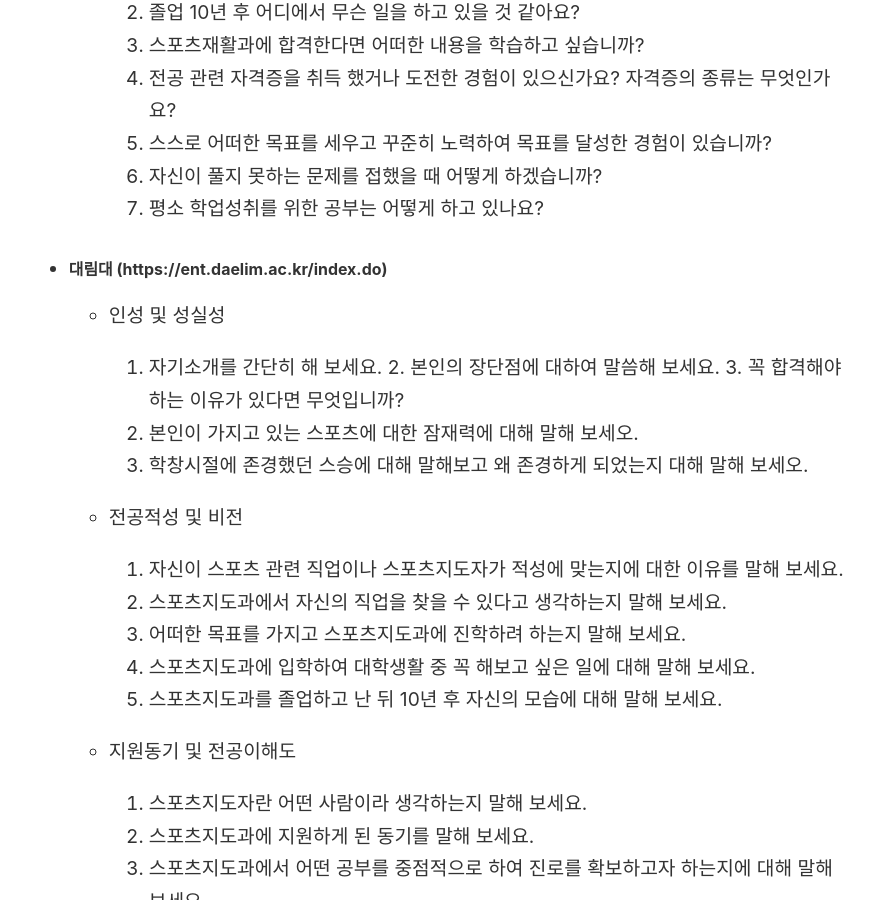
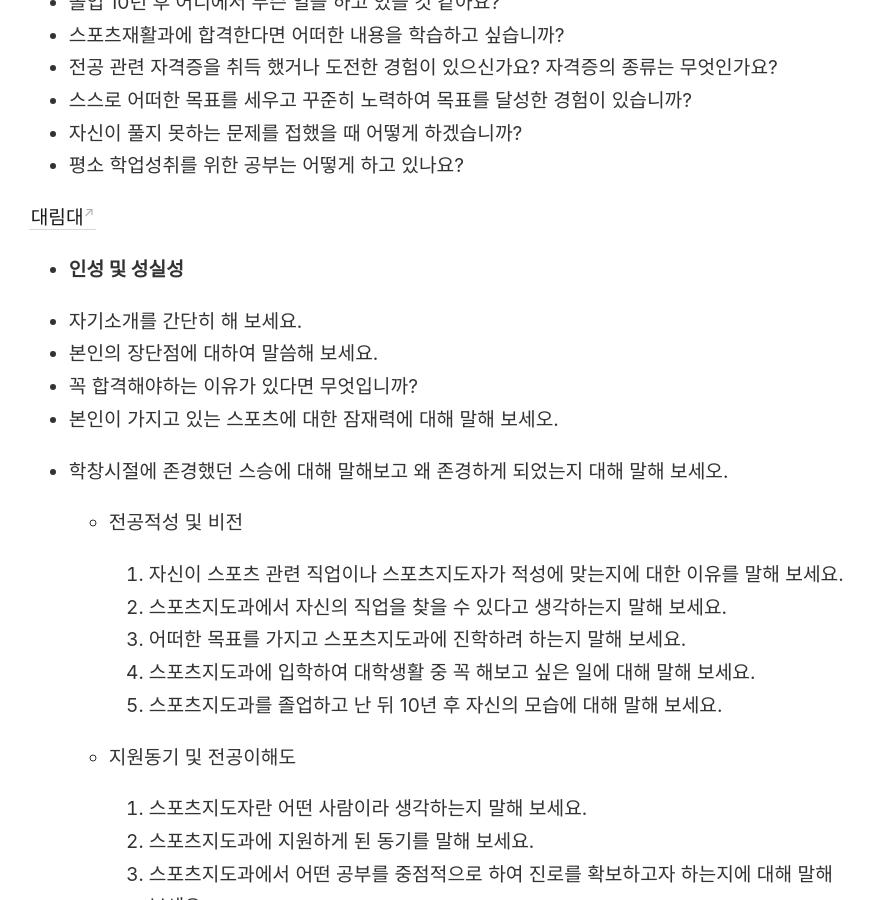
Before and after one commit to 2008057/s3c0nd5rain, a Jekyll site: the page built from _notes/your-first-note.md, in a window 1280 px wide and 900 px high, scrolled down 1634 px. Shown: the whole window, without its empty margins (48-922 px from the left). Built offline with Jekyll 4.4.1, drawn with Linux system fonts in a browser that asks for light colours; some of the changed lines change nothing that is shown.

Commit message:
Update your-first-note.md

```diff
--- a/_notes/your-first-note.md
+++ b/_notes/your-first-note.md
@@ -6,8 +6,8 @@
 - 백석대 9월13일(화) ~ 9월17일 18:00 (서류마감: 9월 23일(금))
 
 #### 대학 별 면접 질문
+
 <a href="http://ipsi.yeonsung.ac.kr/ipsi/index.do">연성대</a>
-
 - **인성 및 적성**
 
 - 자기 자신에 대한 간단히 소개해 주시기 바랍니다.
@@ -19,42 +19,42 @@
 - 여가시간이 생기면 어떻게 보내시나요?
 - 나를 뽑아야하는 대표적인 이유 한 가지를 이야기해보세요.
 
-- #### 서비스마인드
+- **서비스마인드**
 
-    1. 서비스란 무엇이라고 생각하십니까?
-    2. 서비스인으로서 갖추어야 할 자질은 무엇이라고 생각하십니까?
-    3. 고객 만족은 무엇이라 생각하십니까?
-    4. 경험 해 본 봉사 또는 서비스 중 가장 기억에 남는 것은 무엇입니까?
-    5. 대화를 나누는데 있어서 가장 중요한 것은 무엇이라고 생각하십니까?
-    6. 공동체 활동에서 전체를 위해 자신을 희생한 경험이 있습니까?
+- 서비스란 무엇이라고 생각하십니까?
+- 서비스인으로서 갖추어야 할 자질은 무엇이라고 생각하십니까?
+- 고객 만족은 무엇이라 생각하십니까?
+- 경험 해 본 봉사 또는 서비스 중 가장 기억에 남는 것은 무엇입니까?
+- 대화를 나누는데 있어서 가장 중요한 것은 무엇이라고 생각하십니까?
+- 공동체 활동에서 전체를 위해 자신을 희생한 경험이 있습니까?
 
-	- 전공 적합성
+- **전공 적합성**
 
-		1. 스포츠재활과를 지원한 이유는 무엇이고, 언제부터 스포츠재활 분야로 진로를 결정하였습니까?
-		2. 스포츠재활 전문가가 되기 위해 가장 필요한 덕목은 무엇이라고 생각하나요?
-		3. 본인이 평소에 즐겨하거나 특기인 운동은 무엇입니까? 그 운동을 한 지는 얼마나 되었습니까?
-		4. 스포츠재활을 받은 경험이나 관련 분야의 활동 경험이 있습니까?
-		5. 스포츠재활 치료사라는 직업이 없다면 차선책으로 어떤 직업을 갖고 싶습니까?
-		6. 본인이 생각하는 스포츠재활에 대하여 말해보세요
+- 스포츠재활과를 지원한 이유는 무엇이고, 언제부터 스포츠재활 분야로 진로를 결정하였습니까?
+- 스포츠재활 전문가가 되기 위해 가장 필요한 덕목은 무엇이라고 생각하나요?
+- 본인이 평소에 즐겨하거나 특기인 운동은 무엇입니까? 그 운동을 한 지는 얼마나 되었습니까?
+- 스포츠재활을 받은 경험이나 관련 분야의 활동 경험이 있습니까?
+- 스포츠재활 치료사라는 직업이 없다면 차선책으로 어떤 직업을 갖고 싶습니까?
+- 본인이 생각하는 스포츠재활에 대하여 말해보세요
 
-	- 학업성취역량
+- **학업성취역량**
 
-		1. 대학생활에서 가장 하고 싶은 일이 무엇입니까?
-		2. 졸업 10년 후 어디에서 무슨 일을 하고 있을 것 같아요?
-		3. 스포츠재활과에 합격한다면 어떠한 내용을 학습하고 싶습니까?
-		4. 전공 관련 자격증을 취득 했거나 도전한 경험이 있으신가요? 자격증의 종류는 무엇인가요?
-		5. 스스로 어떠한 목표를 세우고 꾸준히 노력하여 목표를 달성한 경험이 있습니까?
-		6. 자신이 풀지 못하는 문제를 접했을 때 어떻게 하겠습니까?
-		7. 평소 학업성취를 위한 공부는 어떻게 하고 있나요?
+- 대학생활에서 가장 하고 싶은 일이 무엇입니까?
+- 졸업 10년 후 어디에서 무슨 일을 하고 있을 것 같아요?
+- 스포츠재활과에 합격한다면 어떠한 내용을 학습하고 싶습니까?
+- 전공 관련 자격증을 취득 했거나 도전한 경험이 있으신가요? 자격증의 종류는 무엇인가요?
+- 스스로 어떠한 목표를 세우고 꾸준히 노력하여 목표를 달성한 경험이 있습니까?
+- 자신이 풀지 못하는 문제를 접했을 때 어떻게 하겠습니까?
+- 평소 학업성취를 위한 공부는 어떻게 하고 있나요?
 
-- ##### **대림대** (https://ent.daelim.ac.kr/index.do)
-  - 인성 및 성실성
+<a href="https://ent.daelim.ac.kr/index.do">대림대</a>
+- **인성 및 성실성**
 
-	  1. 자기소개를 간단히 해 보세요.
-		2. 본인의 장단점에 대하여 말씀해 보세요.
-		3. 꼭 합격해야하는 이유가 있다면 무엇입니까?
-    4. 본인이 가지고 있는 스포츠에 대한 잠재력에 대해 말해 보세오.
-    5. 학창시절에 존경했던 스승에 대해 말해보고 왜 존경하게 되었는지 대해 말해 보세오.
+- 자기소개를 간단히 해 보세요.
+- 본인의 장단점에 대하여 말씀해 보세요.
+- 꼭 합격해야하는 이유가 있다면 무엇입니까?
+- 본인이 가지고 있는 스포츠에 대한 잠재력에 대해 말해 보세오.
+- 학창시절에 존경했던 스승에 대해 말해보고 왜 존경하게 되었는지 대해 말해 보세오.
 
   - 전공적성 및 비전
 
```
